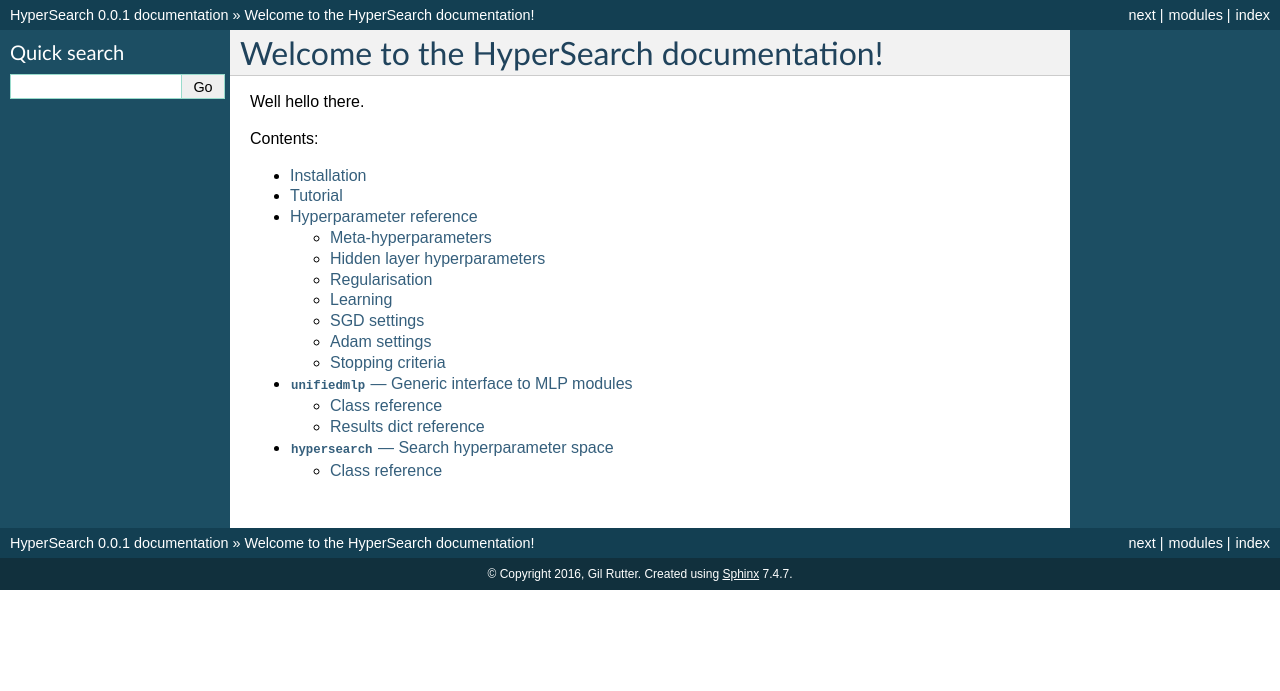
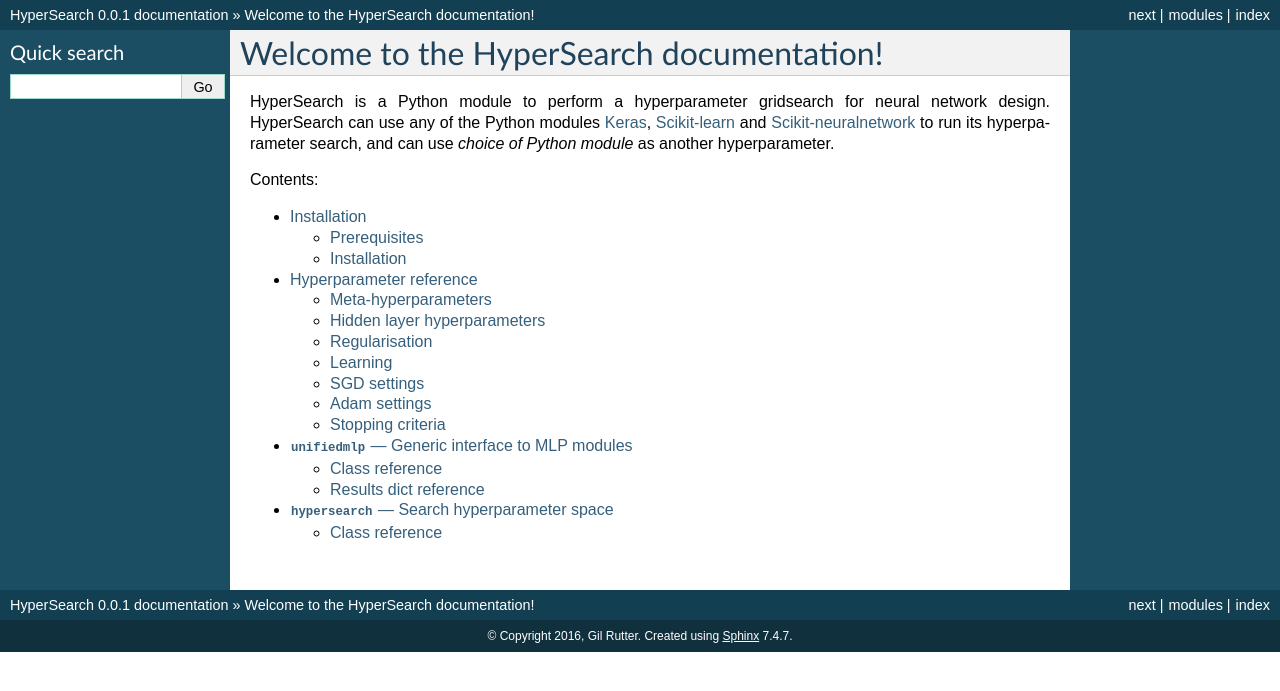
Before and after one commit to MHovhannisian/HyperSearch, a Sphinx documentation site: the page built from docs/index.rst, in a window 1280 px wide. Shown: the top 691 px of the page. Built offline with Sphinx 7.4.7, drawn with Linux system fonts in a browser that asks for light colours; formulas are drawn with MathJax 3.

```diff
--- a/docs/hyperparameter_reference.rst
+++ b/docs/hyperparameter_reference.rst
@@ -17,7 +17,7 @@
 Used before neural network is created.
 
 .. _Keras: http://keras.io/
-.. _Scikit-neuralnetworks: http://scikit-neuralnetwork.readthedocs.org/en/latest/index.html
+.. _Scikit-neuralnetwork: http://scikit-neuralnetwork.readthedocs.org/en/latest/index.html
 .. _Scikit-learn: http://scikit-learn.org
 
 +----------------+---------------------------------+------------------------+------------------------+
@@ -25,7 +25,7 @@
 +================+=================================+========================+========================+
 | module         |Python module to use.            | **"keras"**            | `Keras`_               |
 +                +                                 +------------------------+------------------------+
-|                |                                 | "sknn"                 |`Scikit-neuralnetworks`_|
+|                |                                 | "sknn"                 |`Scikit-neuralnetwork`_ |
 +                +                                 +------------------------+------------------------+
 |                |                                 | "sklearn"              | `Scikit-learn`_        |
 +----------------+---------------------------------+------------------------+------------------------+
@@ -59,7 +59,7 @@
 Regularisation
 """"""""""""""
 
-Mixing L2 and dropout is not supported in Scikit-Neuralnetworks.
+Mixing L2 and dropout is not supported in Scikit-Neuralnetwork.
 
 +----------------+---------------------------------+----------------+-------+----------------------------+
 | Hyperparameter | Description                     | Allowed values | N L K | Value description          |
--- a/docs/index.rst
+++ b/docs/index.rst
@@ -6,7 +6,11 @@
 Welcome to the HyperSearch documentation!
 =========================================
 
-Well hello there.
+.. _Keras: http://keras.io/
+.. _Scikit-neuralnetwork: http://scikit-neuralnetwork.readthedocs.org/en/latest/index.html
+.. _Scikit-learn: http://scikit-learn.org
+
+HyperSearch is a Python module to perform a hyperparameter gridsearch for neural network design. HyperSearch can use any of the Python modules `Keras`_, `Scikit-learn`_ and `Scikit-neuralnetwork`_ to run its hyperparameter search, and can use *choice of Python module* as another hyperparameter.
 
 Contents:
 
@@ -14,7 +18,6 @@
     :maxdepth: 3
 
     install
-    tutorial
     hyperparameter_reference
     module_unifiedmlp
     module_hypersearch
--- a/docs/tutorial.rst
+++ /dev/null
@@ -1,2 +0,0 @@
-Tutorial
-========
```
Also changed, not shown: docs/install.rst (+35 -0 lines), 1 other file.
